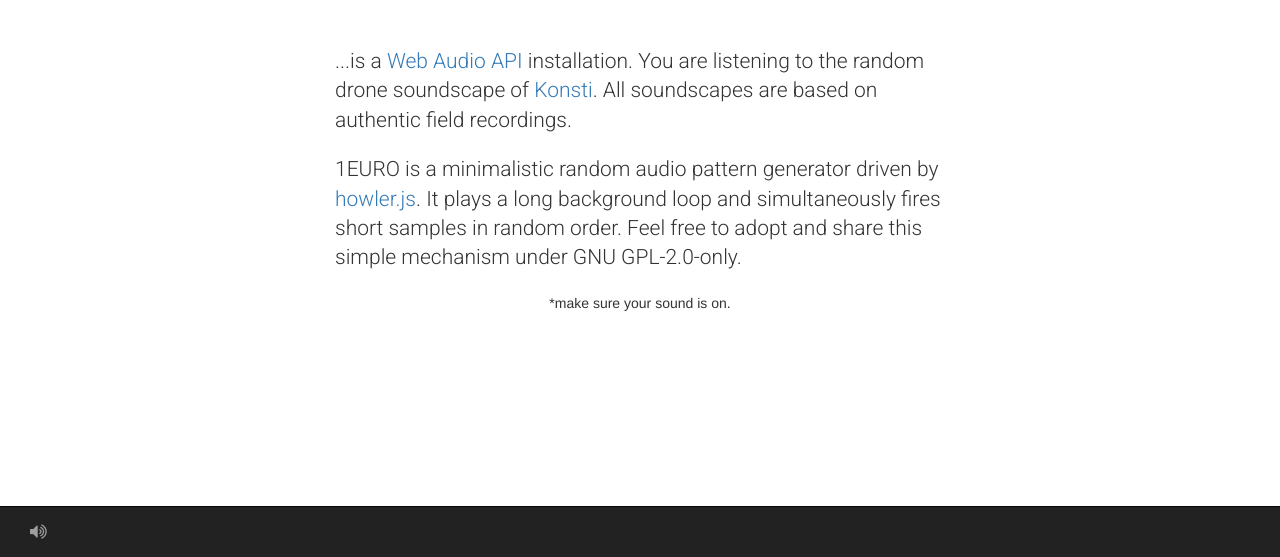
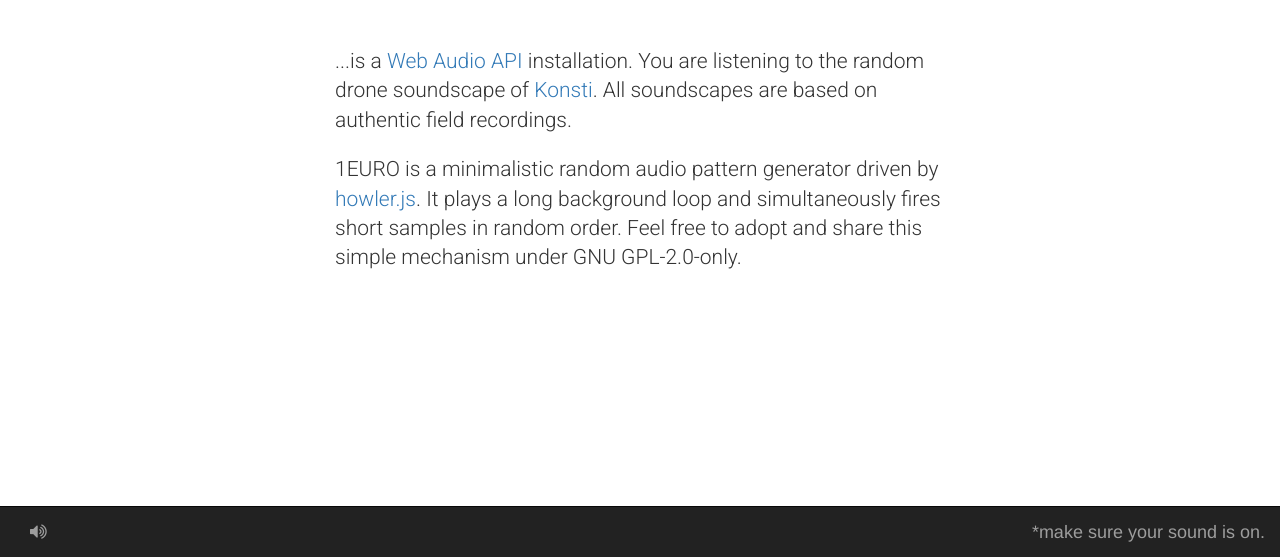
Before and after one commit to Aznbai/1euro, a plain HTML site: page index.html in a window 1280 px wide. Shown: the part 243-800 px from the top of the page. Drawn offline with Linux system fonts and the light colour scheme; no server answers.

Commit message:
shamefulness reduced 2.0

```diff
--- a/index.html
+++ b/index.html
@@ -39,12 +39,12 @@
                         </a>
                     </li>
                 </ul>
-                <!--  <ul class="nav navbar-nav navbar-right">
+                <ul class="nav navbar-nav navbar-right">
                     <li>
-                        <span class=" navbar-brand">
+                        <span class=" navbar-brand">*make sure your sound is on.
                         </span>
                     </li>
-                </ul> -->
+                </ul>
             </div>
             <!--/.nav-collapse -->
         </div>
@@ -66,7 +66,7 @@
         </div>
         <div class="row">
             <div class=" col-md-12  text-center">
-                <p>*make sure your sound is on.
+                <p>
                 </p>
             </div>
         </div>
```
